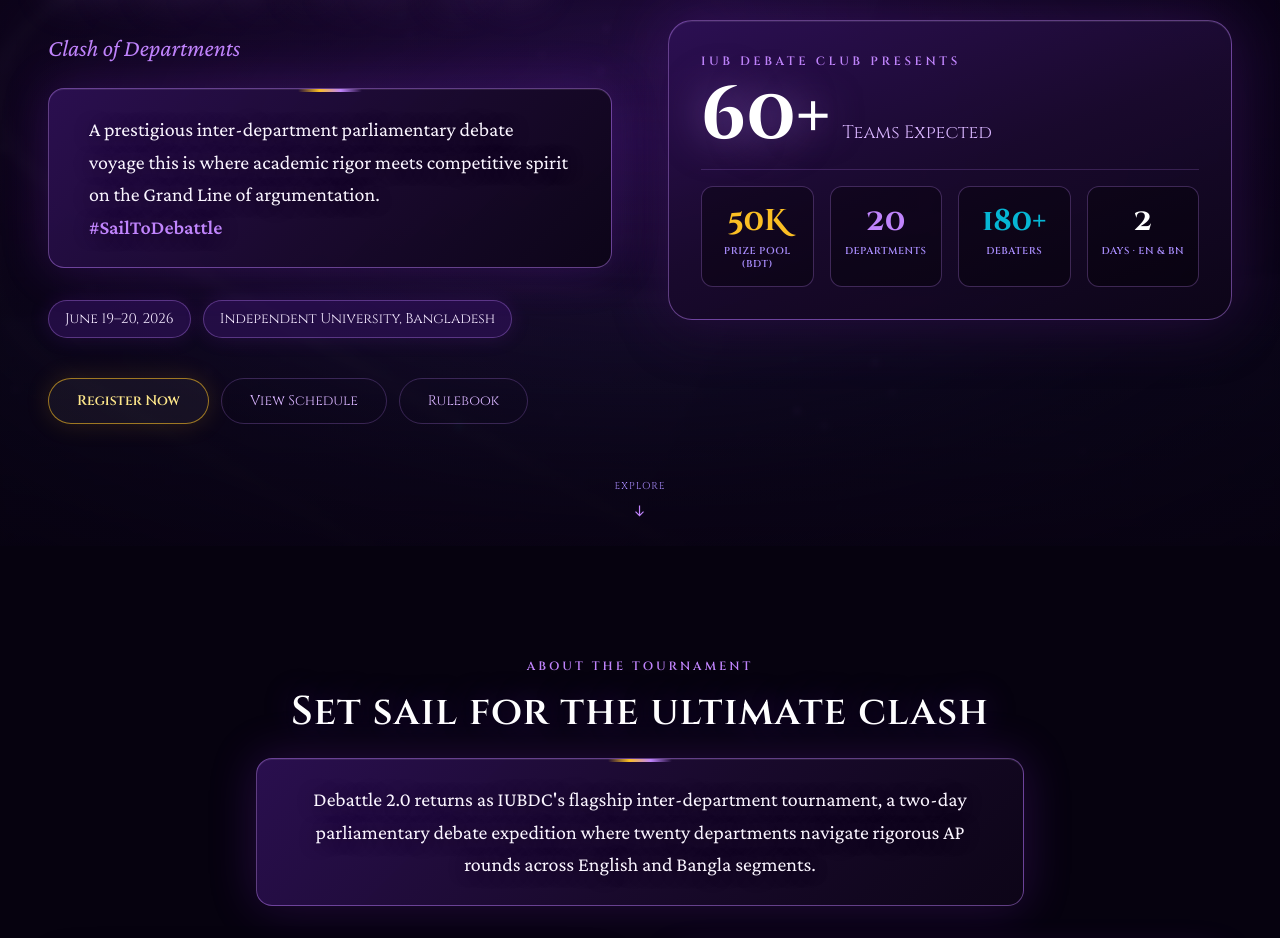
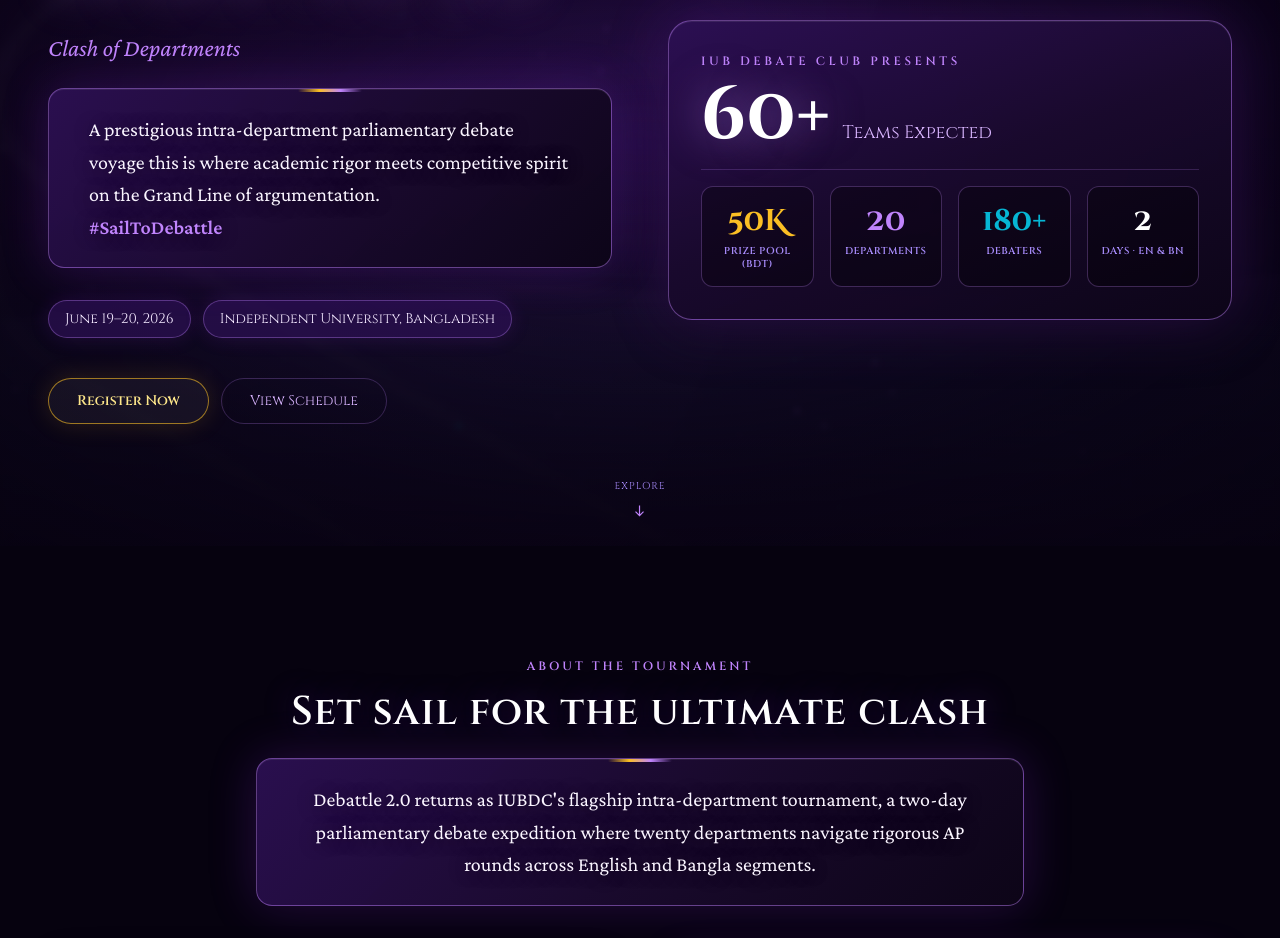
Before and after one commit to FarHanZzzz/Debattle2.0, a React (Vite) app: page / in a window 1280 px wide. Shown: the part 254-1192 px from the top of the page. Built offline with nearby package versions, Linux system fonts and the light colour scheme.

Commit message:
feat: implement Registration, Stats, About, and Hero components for Debattle 2.0 homepage

```diff
--- a/src/components/About.tsx
+++ b/src/components/About.tsx
@@ -29,7 +29,7 @@
           <SectionHeader
             eyebrow="About the tournament"
             title="Set sail for the ultimate clash"
-            description="Debattle 2.0 returns as IUBDC's flagship inter-department tournament, a two-day parliamentary debate expedition where twenty departments navigate rigorous AP rounds across English and Bangla segments."
+            description="Debattle 2.0 returns as IUBDC's flagship intra-department tournament, a two-day parliamentary debate expedition where twenty departments navigate rigorous AP rounds across English and Bangla segments."
           />
         </Reveal>
 
--- a/src/components/Hero.tsx
+++ b/src/components/Hero.tsx
@@ -48,7 +48,7 @@
               transition={{ delay: 1.85 }}
             >
               <p className="section-intro-band__text text-left lg:text-left">
-                A prestigious inter-department parliamentary debate voyage this is where academic
+                A prestigious intra-department parliamentary debate voyage this is where academic
                 rigor meets competitive spirit on the Grand Line of argumentation.<br />
                 <span className="font-semibold text-purple-bright">#SailToDebattle</span>
               </p>
@@ -76,9 +76,6 @@
               </a>
               <a href="#schedule" className="btn-secondary">
                 View Schedule
-              </a>
-              <a href="#format" className="btn-secondary">
-                Rulebook
               </a>
             </motion.div>
           </motion.div>
--- a/src/components/Registration.tsx
+++ b/src/components/Registration.tsx
@@ -26,8 +26,10 @@
                 Ready to set sail?
               </h3>
               <p className="section-lead mb-8 max-w-md">
-                We're managing registrations via our official portal. Click the button below to register your team.
+                We're managing registrations via our official portal. Click the button below to register your team. <br/>
+                <span className="text-purple-bright font-semibold mt-2 block">Note: Reading the Rulebook is a must before Registering.</span>
               </p>
+              <div className="flex flex-wrap items-center justify-center gap-4">
                 <a
                   href="https://docs.google.com/forms/d/e/1FAIpQLSdPv6_e032M2--PyyP2oZIUJF9N2AAPI3oyfB1sSAozGZeNgA/viewform"
                   target="_blank"
@@ -36,6 +38,15 @@
                 >
                   Register via Google Form
                 </a>
+                <a
+                  href="https://docs.google.com/document/d/1JM2TF_KbN0RBUyhwu188dWCkAOd9fu9Z_bB_IJvS-as/edit?usp=sharing"
+                  target="_blank"
+                  rel="noopener noreferrer"
+                  className="btn-primary border-purple-bright text-white shadow-[0_0_20px_rgba(192,132,252,0.5)] hover:shadow-[0_0_30px_rgba(192,132,252,0.8)]"
+                >
+                  Rulebook
+                </a>
+              </div>
             </div>
           </Reveal>
         </div>
--- a/src/components/Stats.tsx
+++ b/src/components/Stats.tsx
@@ -57,7 +57,7 @@
         <SectionHeader
           eyebrow="By the numbers"
           title="A fleet of debaters"
-          description="The largest inter-department parliamentary clash at IUB, built for scale, rigor, and championship-level competition."
+          description="The largest intra-department parliamentary clash at IUB, built for scale, rigor, and championship-level competition."
         />
 
         <div className="stats-grid mt-12">
```
Lines whose indentation alone changed are shown as unchanged.
